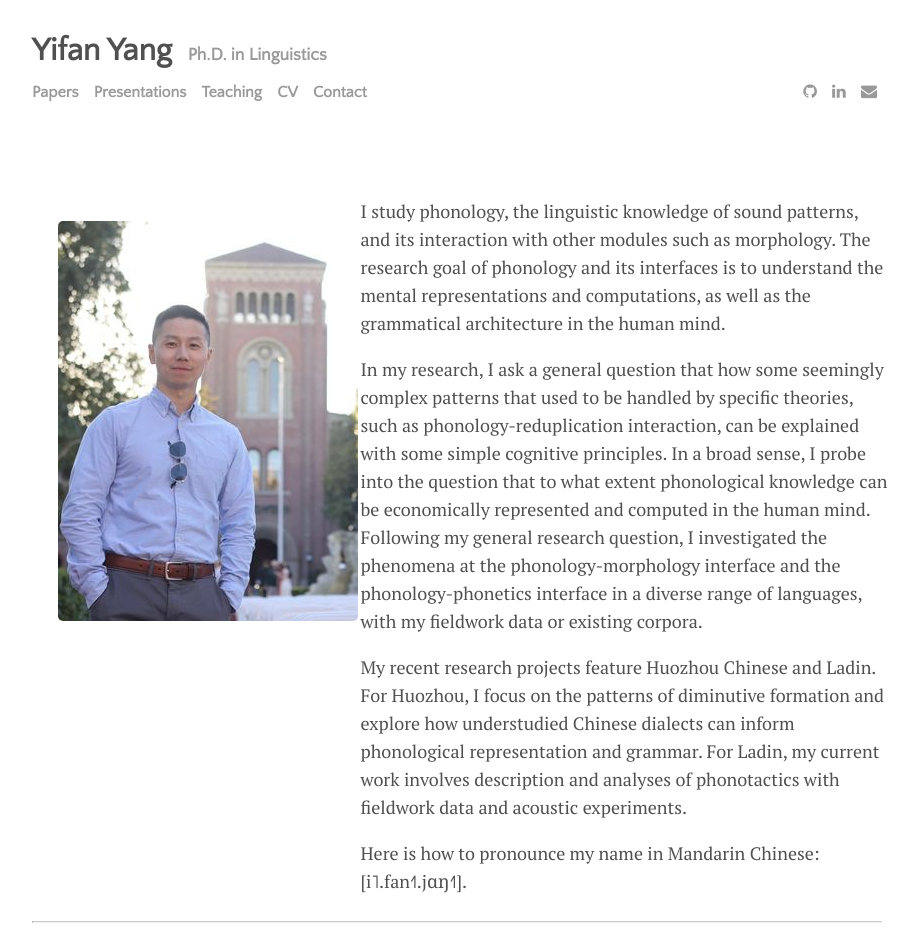
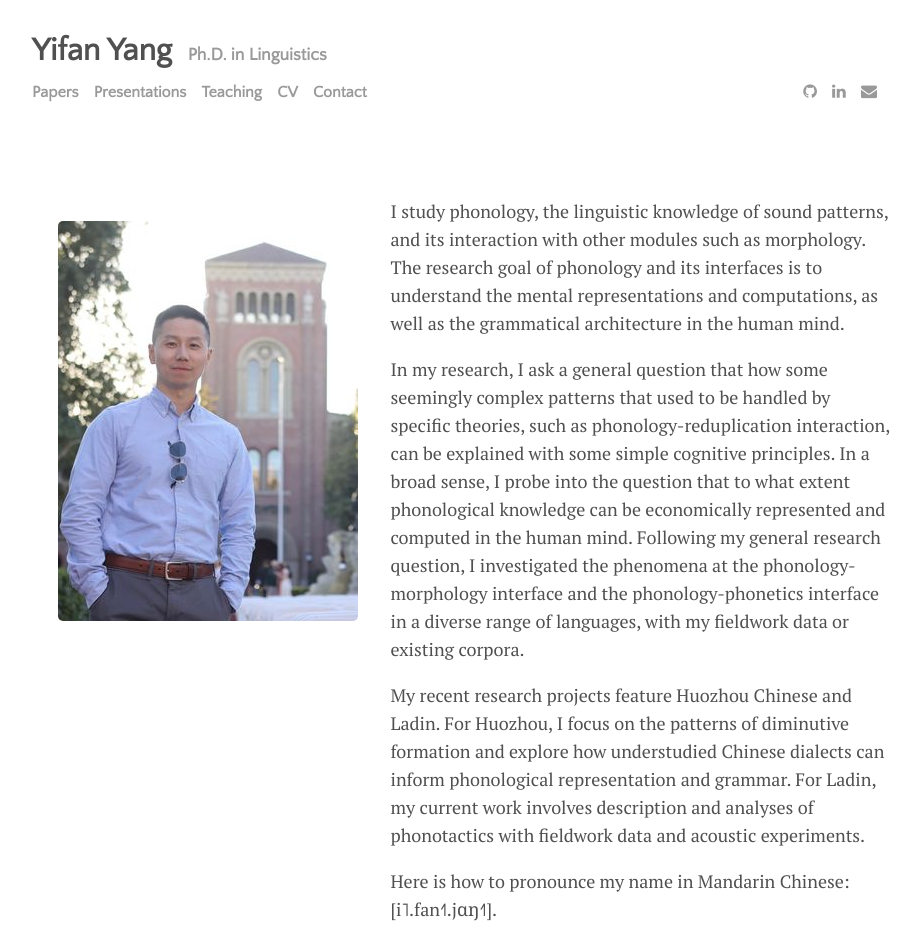
Before and after one commit to yifanyang08/yifanyang08.github.io, a Jekyll site: the page built from index.html, in a window 1280 px wide. Shown: the top 944 px of the page, without its empty margins (183-1103 px from the left). Built offline with Jekyll 4.4.1, drawn with Linux system fonts in a browser that asks for light colours; the list of posts is cut into pages by our own code.

Commit message:
Update home.html

```diff
--- a/_layouts/home.html
+++ b/_layouts/home.html
@@ -8,7 +8,7 @@ layout: default
       <img src="assets/img/pic-01.jpg" class = 'imgDetails'>
     </div>
 
-    <div style = 'margin-left:320px;'>
+    <div style = 'margin-left:350px;'>
       <p> I study phonology, the linguistic knowledge of sound patterns,
         and its interaction with other modules such as morphology.
         The research goal of phonology and its interfaces is to
```
